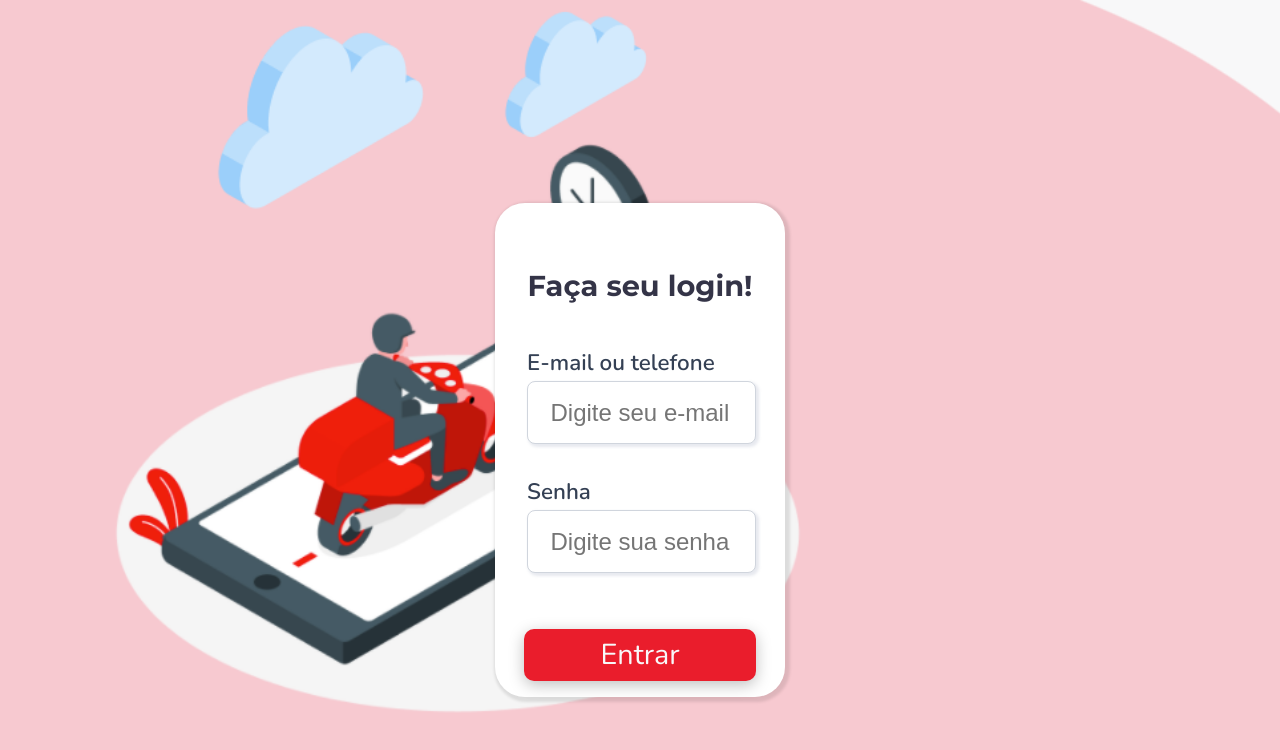
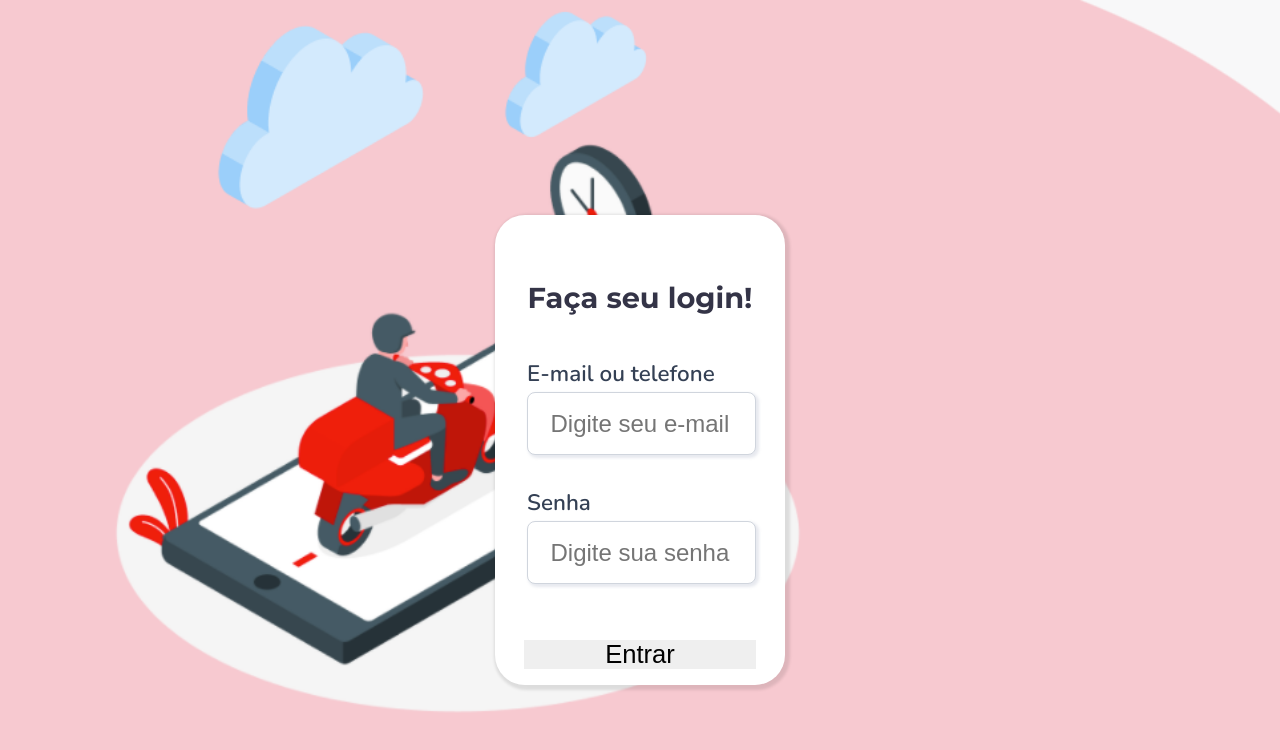
Before and after one commit to JessieZan/frontend-desafioilab, a React (Vite) app: page / in a window 1280 px wide. Shown: the top 750 px of the page. Built offline with nearby package versions, Linux system fonts and the light colour scheme; no server answers.

Commit message:
classes dinamicas

```diff
--- a/src/components/Button/index.jsx
+++ b/src/components/Button/index.jsx
@@ -1,11 +1,11 @@
 import React from "react";
 import "./styles.css";
 
-export default function ButtonRosa({ texto }) {
+export default function ButtonRosa({ texto, classe  }) {
   return (
     <input
       type="submit"
-      className="tela_login_direita_botao_login botao"
+      className={`botao ${classe}`}
       value={texto}
     />
   );
```
